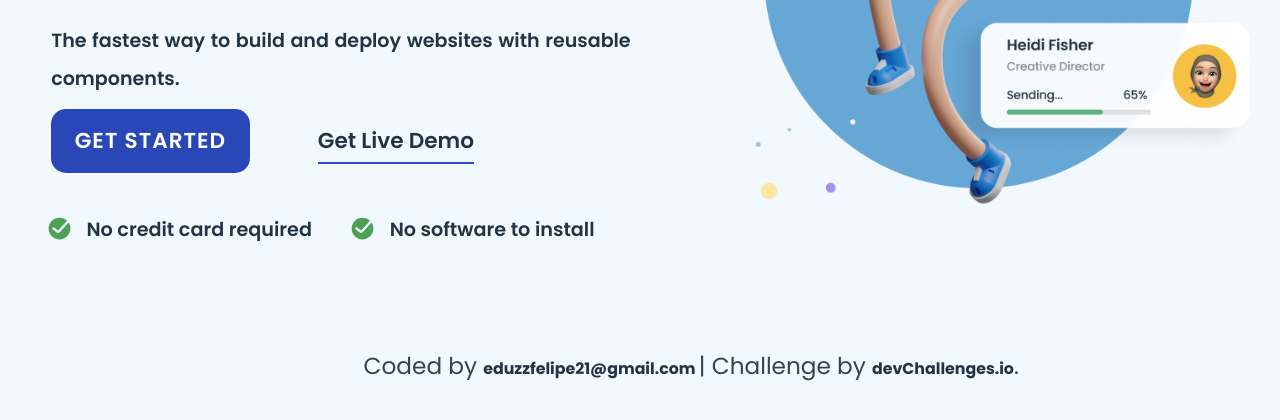
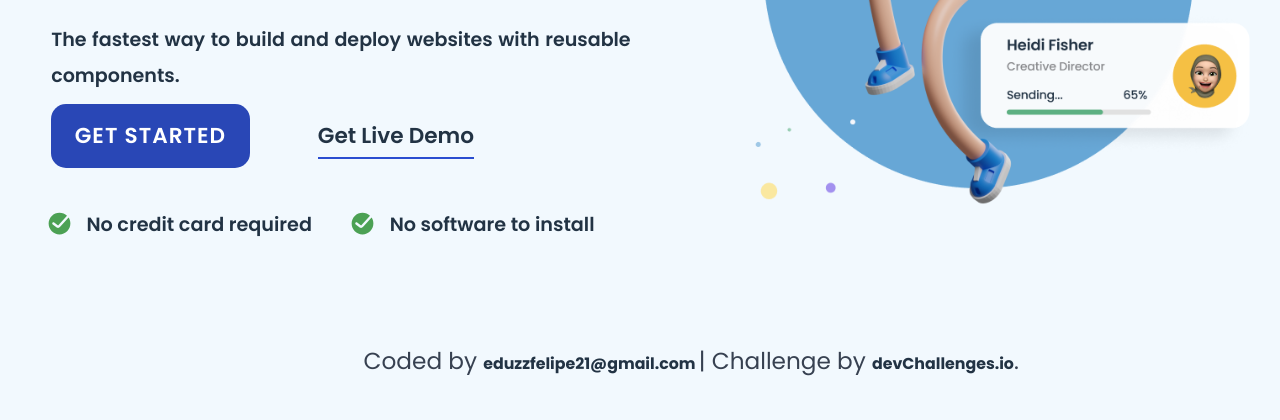
Before and after one commit to EduzzDev/Simple_HomePage, a plain HTML site: page simple-homepage-master/index.html in a window 1280 px wide. Shown: the part 490-910 px from the top of the page. Drawn offline with Linux system fonts and the light colour scheme.

Commit message:
atualização css

```diff
--- a/simple-homepage-master/estilos/style.css
+++ b/simple-homepage-master/estilos/style.css
@@ -1025,8 +1025,10 @@ body.dark-theme {
     font-weight: 600;
     font-size: calc(5px + 1.1dvw);
     width: 50%;
-    line-height: 3dvw;
+    line-height: 2.8dvw;
     word-spacing: 1px;
+    color: #1F2937;
+
   }
   br {
     display: none;
```
